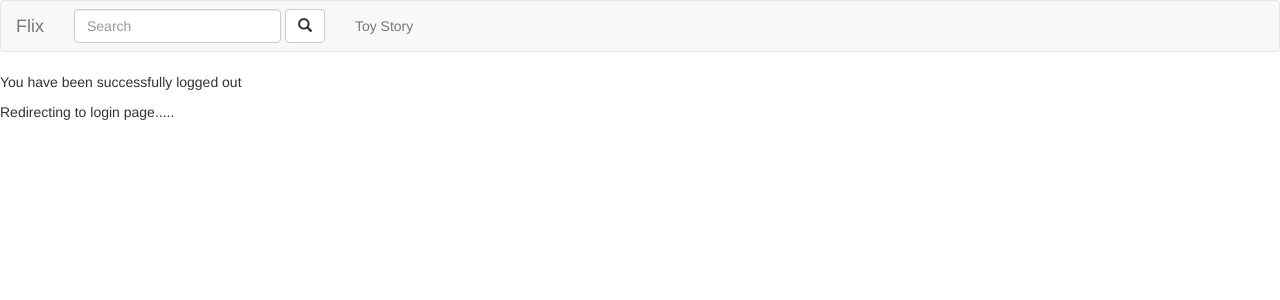
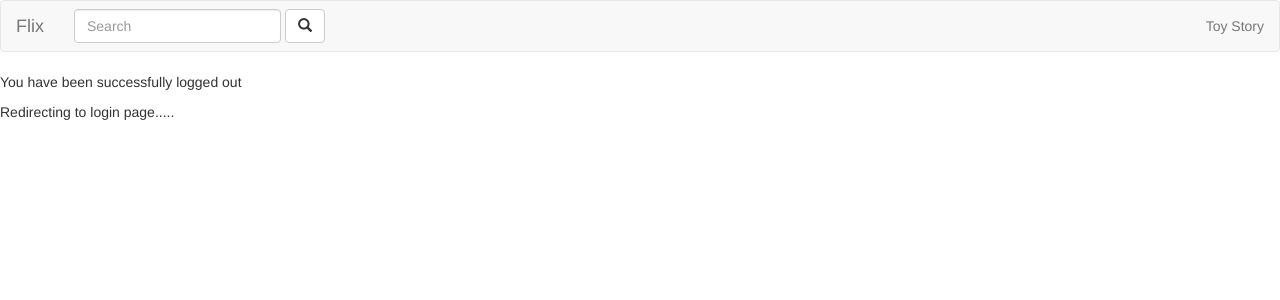
Before and after one commit to mendez6412/django-movies, a Django app: template movielens/flix/templates/flix/logout.html in a window 1280 px wide. Shown: the top 300 px of the page. Run offline with Django 3.2, Linux system fonts and the light colour scheme; the template is opened without the code that fills it, so the values that code supplies are empty; some libraries are stand-ins or nearby versions; some web fonts are replaced.

Commit message:
moved navbar link right

```diff
--- a/movielens/flix/templates/flix/base.html
+++ b/movielens/flix/templates/flix/base.html
@@ -19,12 +19,10 @@
                 </div>
                 <button type="submit" class="btn btn-default"><span class="glyphicon glyphicon-search"></span></button>
               </form>
-              <ul class="nav navbar-nav pull-right">
-                <li>
-                  <a href="/movie/1">Toy Story</a>
-                </li>
-              </ul>
           </div>
+            <ul class="nav navbar-nav navbar-right">
+              <li><a href="/movie/1">Toy Story</a></li>
+            </ul>
         </div><!--/.container-fluid -->
     </nav>
     {% block body %}
```
